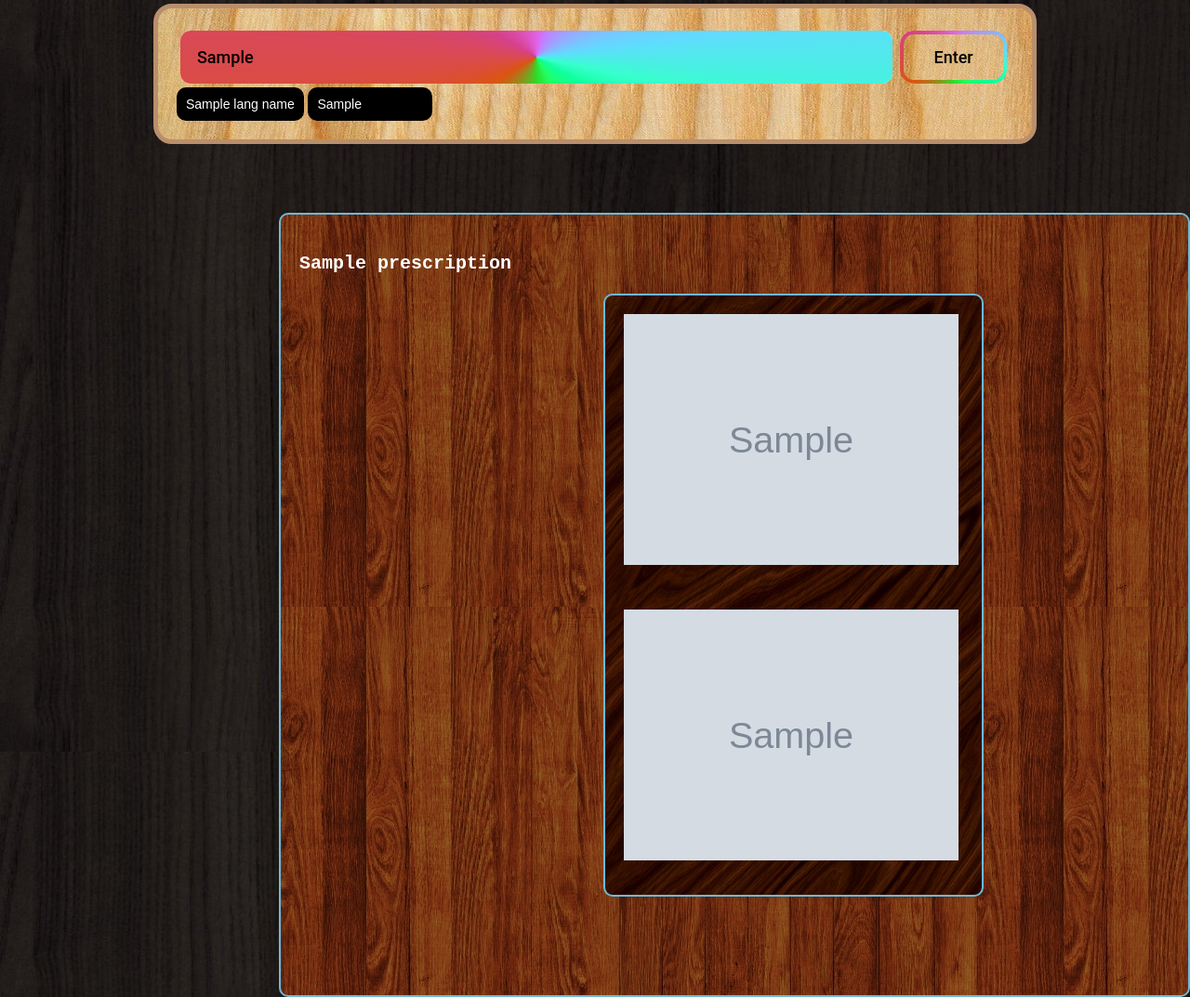
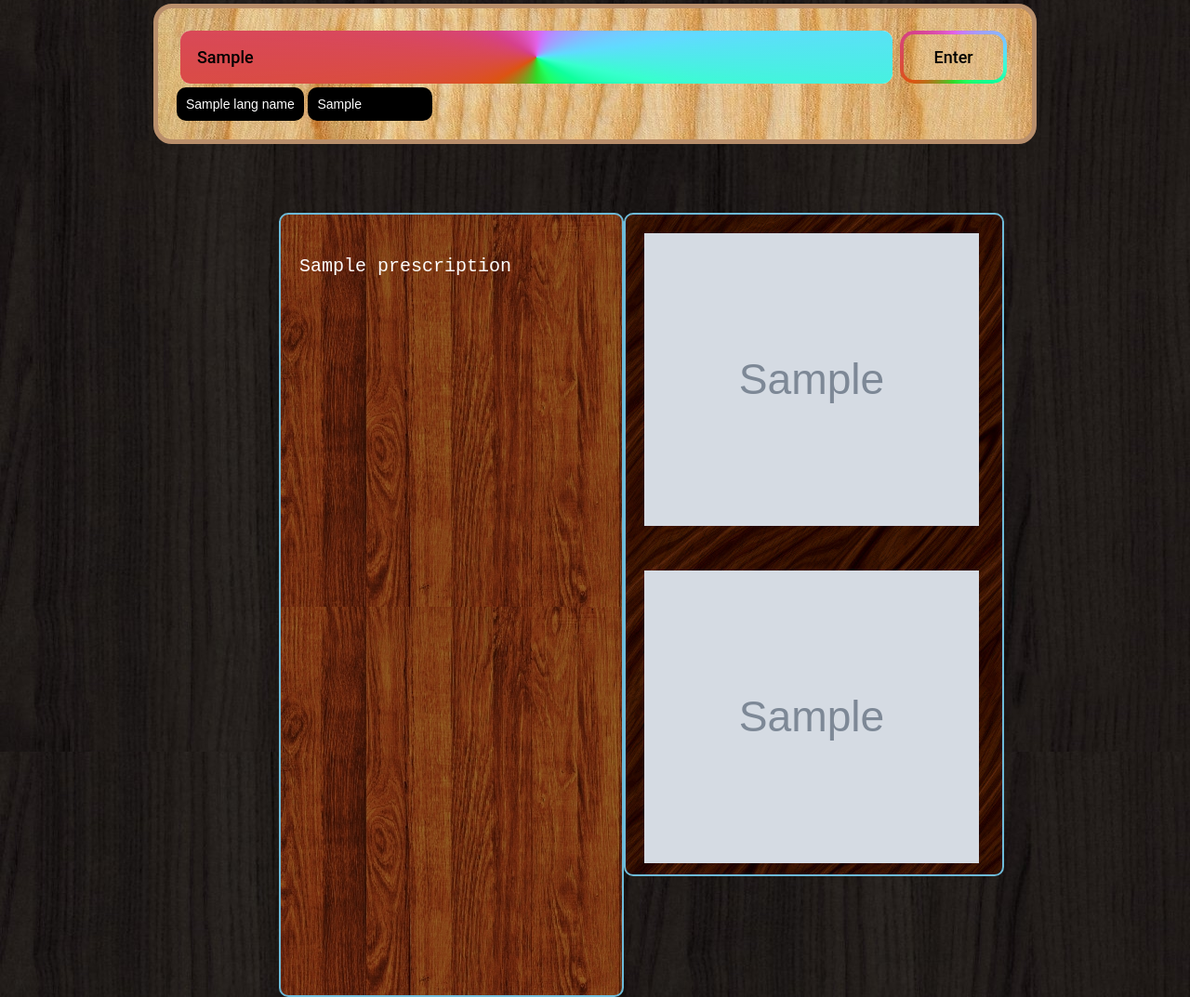
Before and after one commit to MixFix7/Neuro-Kitchen, a Django app: template templates/index.html in a window 1280 px wide. Shown: the part 271-1344 px from the top of the page at 93% size. Run offline with Django 3.2, Linux system fonts and the light colour scheme; the template is opened without the code that fills it: most values are stand-ins (such as "Sample title", 1, 10 or a date in 2020); grey boxes marked "Sample" are stand-in pictures; some web fonts are replaced.

Commit message:
update design

```diff
--- a/static/css/style.css
+++ b/static/css/style.css
@@ -307,7 +307,7 @@ label {
   }
 
   .images-container {
-    float: right;
+    float: left;
     display: inline-block;
     position: relative;
     margin-right: 200px;
@@ -343,11 +343,29 @@ label {
     animation: typing 4s steps(30) both 1s;
   }
 
+
+  pre {
+    max-width: auto;
+    font-family: 'Courier New', monospace;
+    font-size: 20px;
+    max-width: auto;
+    position: relative;
+    float: left;
+    word-wrap: break-word;
+    white-space: pre-wrap;
+    word-break: break-all;
+    color: rgb(255, 255, 255);
+    overflow: hidden;
+    animation: typing 4s steps(30) both 1s;;
+  }
+
+
+
+  /* The typing effect */
   @keyframes typing {
     from { width: 0 }
     to { width: 100% }
   }
-
 
   .loader {
     background: transparent;
@@ -448,6 +466,7 @@ label {
   }
 }
 
+
   ul {
     list-style: none;
     margin: 0;
--- a/templates/index.html
+++ b/templates/index.html
@@ -76,15 +76,34 @@
   {% else %}
   <div class="result-container">
   {% endif %}
-    <h2 class="typing-text">{{prescription}}</h2>
-
+    <pre>{{prescription}}</pre>
+    <div class="loader">
+      <div class="loader-inner">
+        <div class="loader-line-wrap">
+          <div class="loader-line"></div>
+        </div>
+        <div class="loader-line-wrap">
+          <div class="loader-line"></div>
+        </div>
+        <div class="loader-line-wrap">
+          <div class="loader-line"></div>
+        </div>
+        <div class="loader-line-wrap">
+          <div class="loader-line"></div>
+        </div>
+        <div class="loader-line-wrap">
+          <div class="loader-line"></div>
+        </div>
+      </div>
+    </div>
+  </div>
   {% if image %}
   <div class="images-container">
       <img src="{{image}}" alt="">
       <img src="{{image2}}" alt="">
   </div>
   {% endif %}
-</div>
+
 
 
 
```
